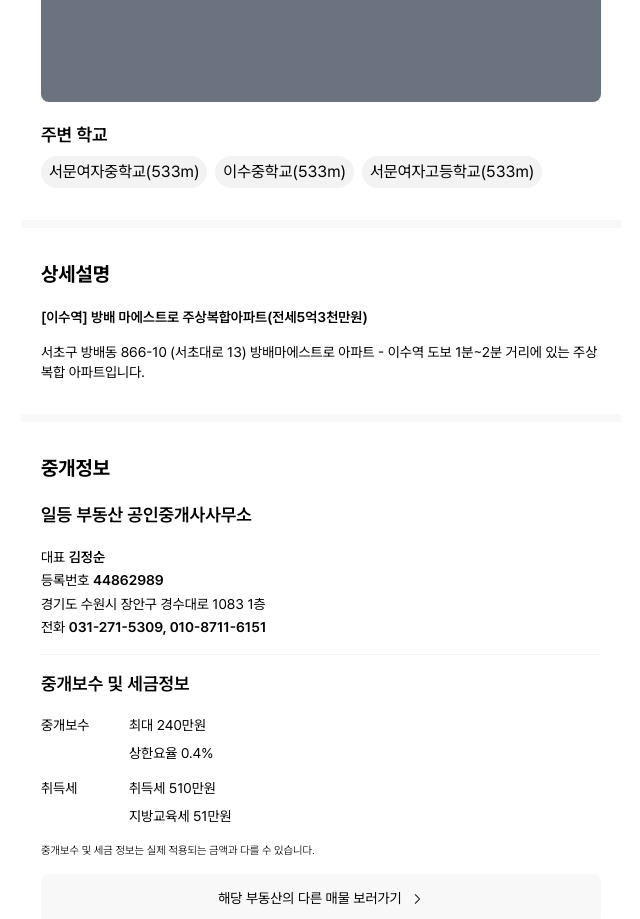
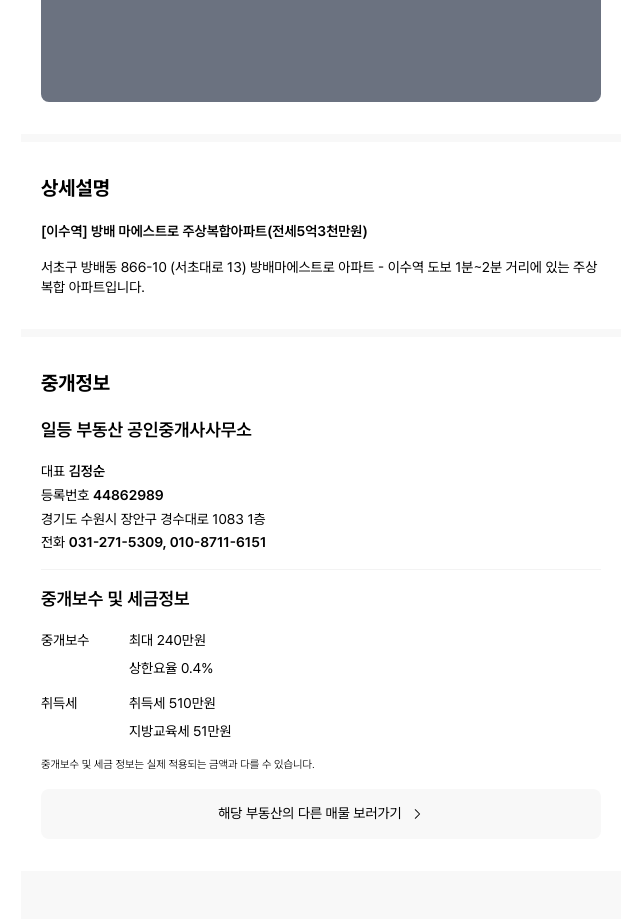
Before and after one commit to FC-DEV3-Final-Project/zoop-frontend, a Next.js app: page /property/1 in a window 1280 px wide. Shown: the part 2060-2979 px from the top of the page, without its empty margins (319-959 px from the left). Built offline with nearby package versions, Linux system fonts and the light colour scheme.

Commit message:
design: 위치정보 UI 수정

```diff
--- a/src/app/property/[id]/(with-tabs)/detail/section/LocationSection.tsx
+++ b/src/app/property/[id]/(with-tabs)/detail/section/LocationSection.tsx
@@ -1,25 +1,10 @@
 export default function LocationSection() {
-  const nearbySchools = ["서문여자중학교(533m)", "이수중학교(533m)", "서문여자고등학교(533m)"];
-
   return (
     <section id="location" className="mb-2 scroll-mt-[80px] bg-white px-5 py-8">
       <div className="mb-5 text-title2 text-black">위치정보</div>
       <div className="mb-4 text-subtitle3 text-black">서울특별시 서초구 방배동</div>
       {/* 지도는 우선 bg color 준 div로 대첼합니다 */}
       <div className="h-[210px] w-full rounded-small bg-gray-500"></div>
-      <div className="mb-2 mt-5 text-subtitle1 text-black">주변 학교</div>
-      <div className="-mx-4 overflow-x-auto px-4">
-        <div className="flex flex-wrap gap-[8px]">
-          {nearbySchools.map((school, idx) => (
-            <span
-              key={idx}
-              className="justify-center whitespace-nowrap rounded-[50px] bg-gray-200 px-2 py-1 align-middle"
-            >
-              {school}
-            </span>
-          ))}
-        </div>
-      </div>
     </section>
   );
 }
```
